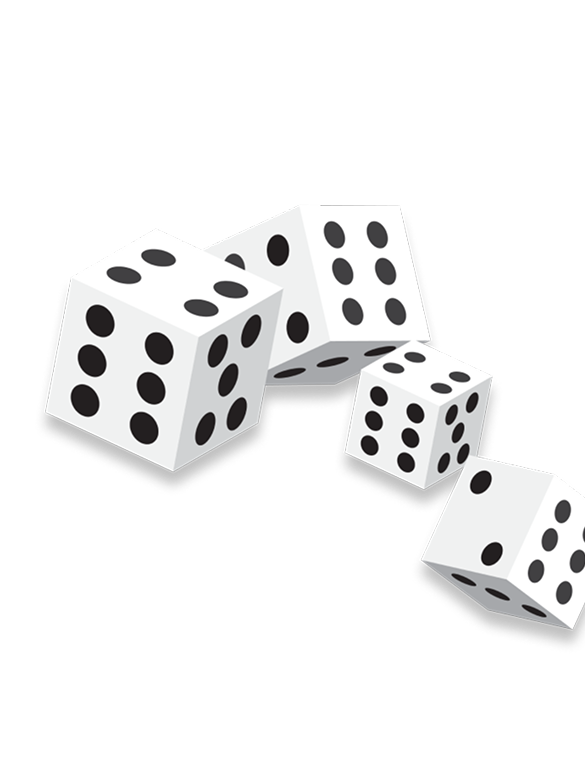
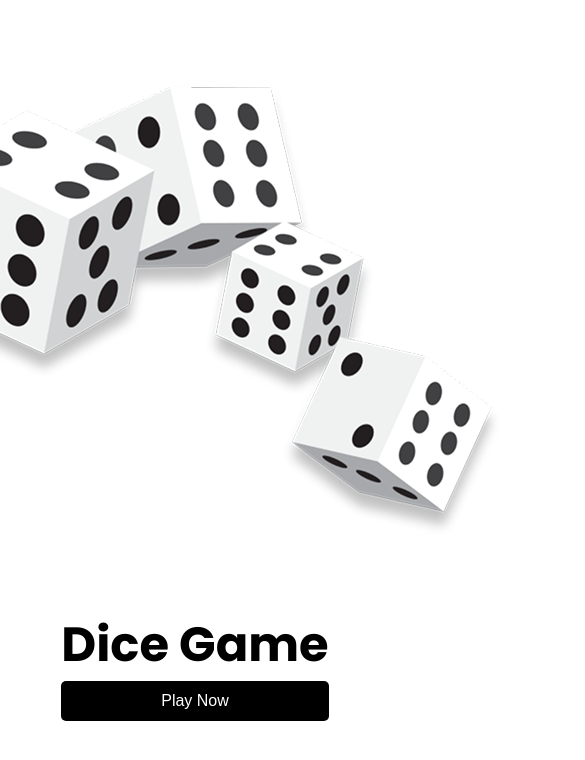
Before and after one commit to abdullah-zulfiqar0/dice-game-react, a React (Vite) app: page / in a window 390 px wide. Shown: the top 760 px of the page, 585 px wide, since content can reach past the window. Built offline with nearby package versions, Linux system fonts and the light colour scheme.

Commit message:
Update App.css

```diff
--- a/src/App.css
+++ b/src/App.css
@@ -139,3 +139,73 @@ p {
   line-height: 1.4;
   margin-bottom: 4px;
 }
+
+@media (max-width: 900px) {
+  .container {
+    flex-direction: column;
+    height: auto;
+    padding: 40px 20px;
+    gap: 40px;
+    text-align: center;
+  }
+
+  .content h1 {
+    font-size: 48px;
+    white-space: normal;
+  }
+
+  .main-container {
+    padding: 40px 20px;
+  }
+
+  .top-section {
+    flex-direction: column;
+    align-items: center;
+    gap: 24px;
+  }
+
+  .score-container h1 {
+    font-size: 60px;
+    line-height: 60px;
+  }
+
+  .numberselectedcontainer {
+    align-items: center;
+  }
+
+  .flex {
+    gap: 12px;
+    flex-wrap: wrap;
+    justify-content: center;
+  }
+
+  .box {
+    height: 56px;
+    width: 56px;
+    font-size: 18px;
+  }
+
+  .dice-container img {
+    width: 180px;
+    height: auto;
+  }
+
+  .play-now-btn,
+  .reset-btn {
+    width: 100%;
+    max-width: 280px;
+  }
+
+  .rulecont {
+    max-width: 90%;
+    padding: 20px;
+  }
+
+  .rulecont h2 {
+    font-size: 22px;
+  }
+
+  .rulecont .text p {
+    font-size: 16px;
+  }
+}
```
